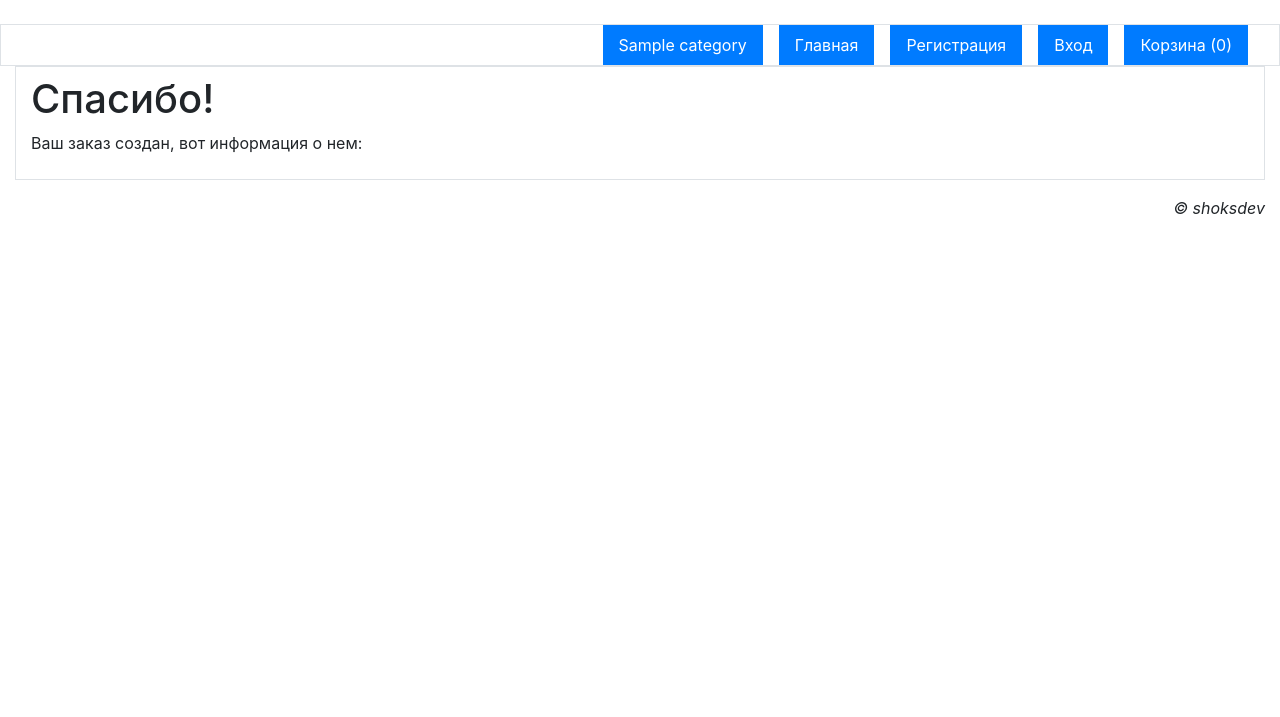
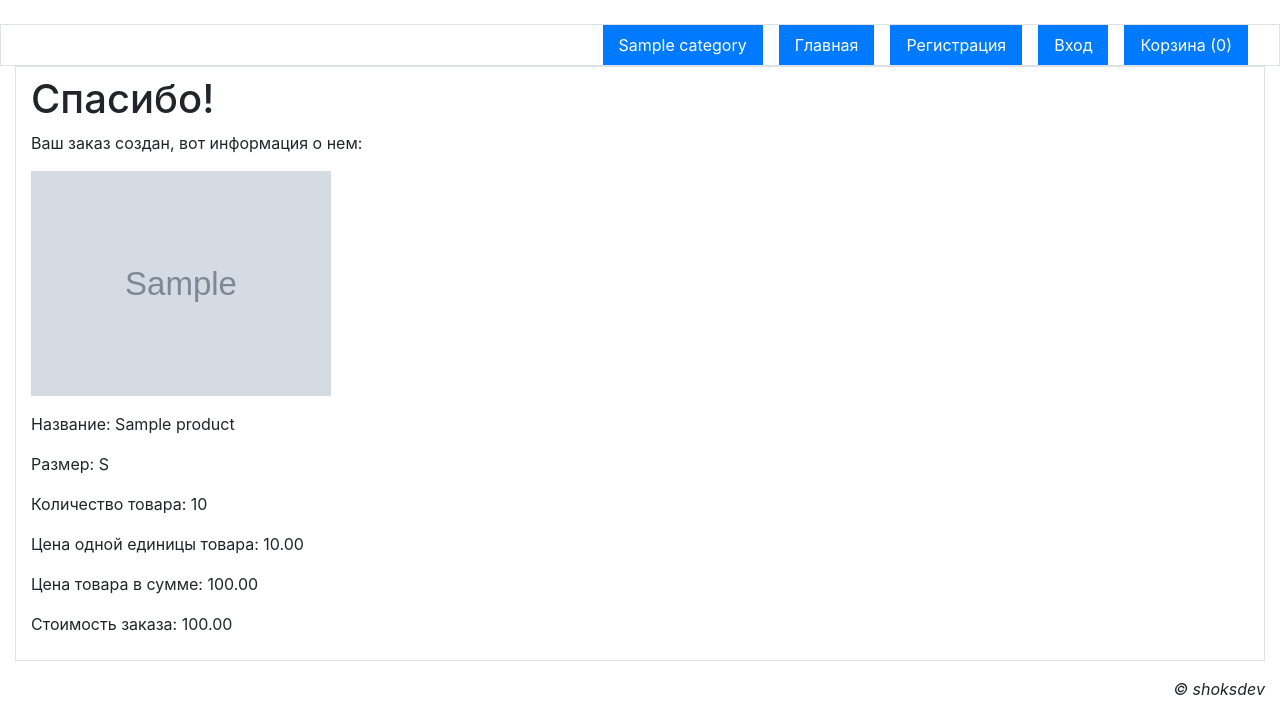
Before and after one commit to shoksdev/kashtak-city-shop, a Django app: page /order/created/1/ in a window 1280 px wide. Shown: the part 115-832 px from the top of the page. Before the commit the page ends 329 px from the top, so only its background shows below. Run offline with Django 5.2, Linux system fonts and the light colour scheme; tables that the repository leaves empty hold one stand-in row (values such as "Sample post"); grey boxes marked "Sample" are stand-in pictures; some libraries are stand-ins or nearby versions.

Commit message:
Add order's info after create order

```diff
--- a/kashtak_city_shop/main/models.py
+++ b/kashtak_city_shop/main/models.py
@@ -79,15 +79,33 @@ class Order(models.Model):
     created = models.DateTimeField(auto_now_add=True, verbose_name='Дата и время создания')
     status = models.CharField(max_length=2, choices=STATUS_CHOICES, default=STATUS_CHOICES[0][0], verbose_name='Статус')
 
+    def calculate_total_sum(self):
+        total_sum = 0
+        items = OrderItem.objects.filter(order_id=self.id).values('price', 'quantity')
+        for item in items:
+            item_sum = item['price'] * item['quantity']
+            total_sum += item_sum
+        return total_sum
+
     def __str__(self):
         return f'{self.name} {self.surname}'
 
 
 class OrderItem(models.Model):
+    SIZES_CHOICES = (
+        ('S', 'Small'),
+        ('M', 'Medium'),
+        ('L', 'Large'),
+        ('XL', 'ExtraLarge'),
+    )
     order = models.ForeignKey(Order, on_delete=models.CASCADE, related_name='items')
-    product = models.ForeignKey(Product, on_delete=models.CASCADE, related_name='order_items')
+    product = models.ForeignKey(Product, on_delete=models.CASCADE)
     price = models.DecimalField(max_digits=10, decimal_places=2)
     quantity = models.PositiveIntegerField(default=1)
+    size = models.CharField(max_length=2, choices=SIZES_CHOICES, default=SIZES_CHOICES[0][0], verbose_name='Размер')
+
+    def calculate_product_total_sum(self):
+        return self.quantity * self.price
 
     def __str__(self):
         return f'Order Item №{self.id}'
--- a/kashtak_city_shop/main/templates/order_created.html
+++ b/kashtak_city_shop/main/templates/order_created.html
@@ -5,11 +5,14 @@
 {% block content %}
     <h1>Спасибо!</h1>
     <p>Ваш заказ создан, вот информация о нем:</p>
-    {% for product in order.item_set.all %}
-        <p>{{ product.title }}</p>
-        <p><img src="{{ item.product.images.all.0.image.url }}" alt="Изображение товара" style="width: 300px;"></p>
-        <p>{{ item.quantity }}</p>
-        <p>{{ item.price }}</p>
-        <p>{{ item.total_price }}</p>
+    {% for order_item in order.items.all %}
+        <p><img src="{{ order_item.product.images.all.0.image.url }}" alt="Изображение товара" style="width: 300px;"></p>
+        <p>Название: {{ order_item.product.title }}</p>
+        <p>Размер: {{ order_item.size }}</p>
+        <p>Количество товара: {{ order_item.quantity }}</p>
+        <p>Цена одной единицы товара: {{ order_item.price }}</p>
+        <p>Цена товара в сумме: {{ order_item.calculate_product_total_sum }}</p>
     {% endfor %}
+    <p>Стоимость заказа: {{ order.calculate_total_sum }}</p>
+
 {% endblock %}
--- a/kashtak_city_shop/main/templates/product_detail.html
+++ b/kashtak_city_shop/main/templates/product_detail.html
@@ -4,7 +4,7 @@
 <div>
     <div style="display: inline;">
         {% for image in product.images.all %}
-        <img src="{{ image.image.url }}" alt="Изображение товара" style="width: 250px; margin-left: 50px">
+            <img src="{{ image.image.url }}" alt="Изображение товара" style="width: 250px; margin-left: 50px">
         {% endfor %}
     </div>
     <p>{{ product.title }}</p>
--- a/kashtak_city_shop/main/views.py
+++ b/kashtak_city_shop/main/views.py
@@ -51,15 +51,16 @@ class OrderCreateView(CreateView):
         cart = Cart(self.request)
         instance = form.save()
         for item in cart:
+            product = item['product']
             OrderItem.objects.create(
                 order=instance,
-                product=item['product'],
+                product=product,
                 price=item['price'],
-                quantity=item['quantity']
+                quantity=item['quantity'],
+                size=item['size']
             )
-            product = item['product']
-            product.quantity -= item['quantity']
-            product.save()
+            # product.quantity -= item['quantity']  # TODO: Удалять не из product.quantity, а из product.sizes.quantity
+            # product.save()
         cart.clear()
 
         return redirect(reverse('order_created', kwargs={'pk': instance.id}))
```
Also changed, not shown: kashtak_city_shop/main/migrations/0020_alter_orderitem_product.py (added), kashtak_city_shop/main/migrations/0021_orderitem_size.py (added).
